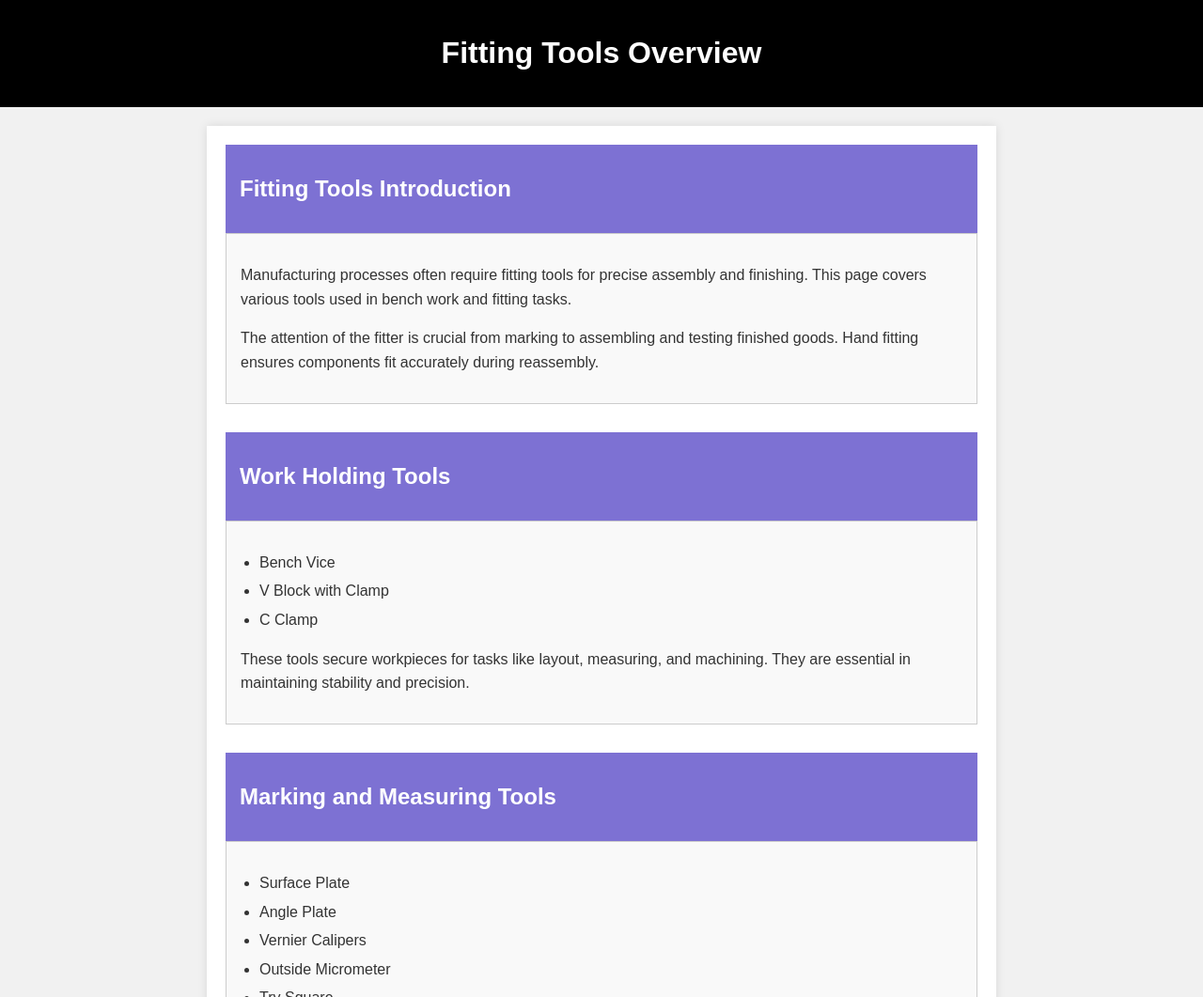
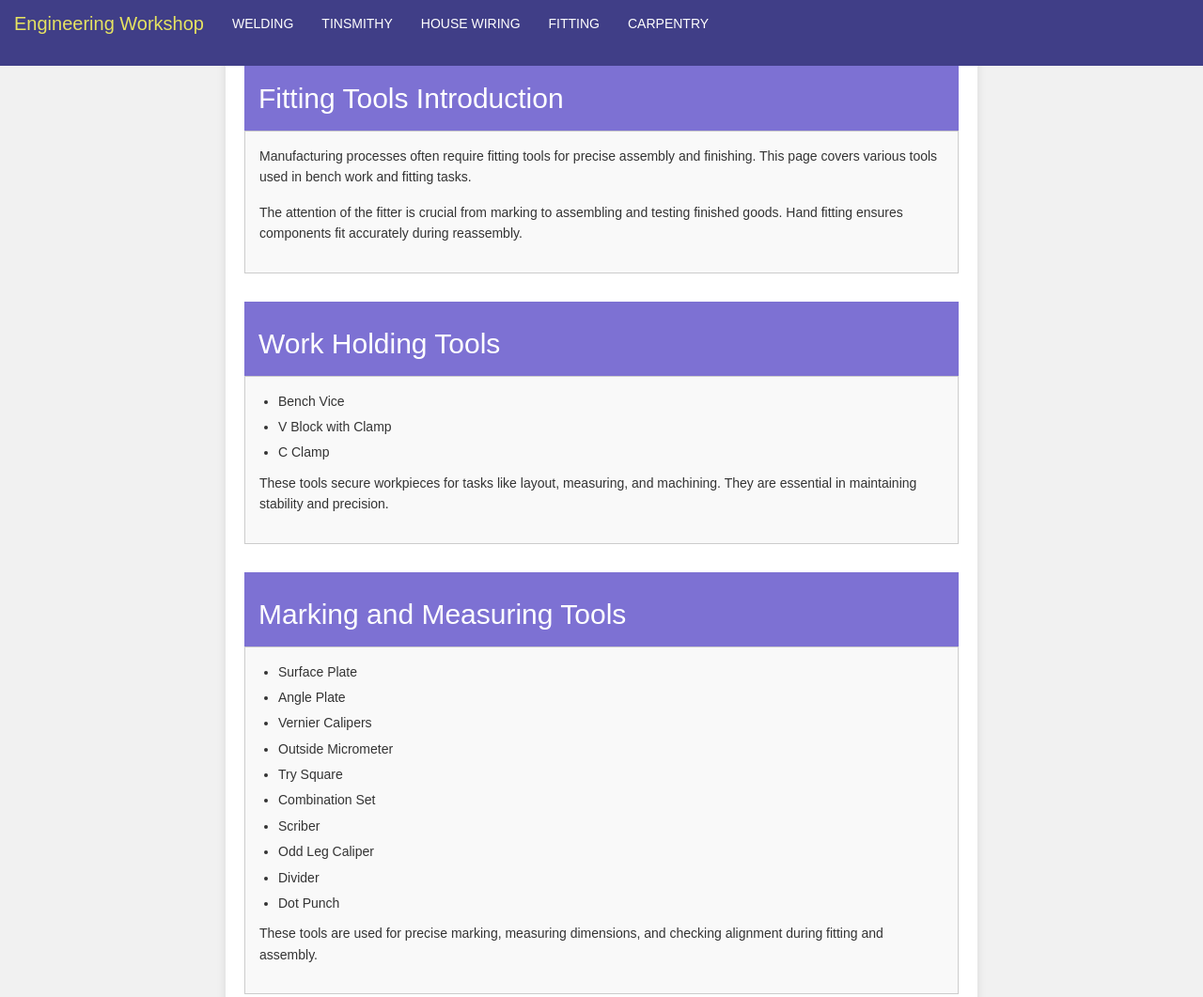
Before and after one commit to tejgit1/ews-glob, a plain HTML site: page Fitting.html in a window 1280 px wide. Shown: the top 1061 px of the page at 94% size. Drawn offline with nearby package versions, Linux system fonts and the light colour scheme.

Commit message:
Update Fitting.html

```diff
--- a/Fitting.html
+++ b/Fitting.html
@@ -4,6 +4,16 @@
     <meta charset="UTF-8" />
     <meta name="viewport" content="width=device-width, initial-scale=1.0" />
     <title>Fitting Tools Overview</title>
+        <!-- Bootstrap CSS -->
+        <link
+        rel="stylesheet"
+        href="https://maxcdn.bootstrapcdn.com/bootstrap/3.4.1/css/bootstrap.min.css"
+      />
+      <!-- Font Awesome CSS for icons -->
+      <link
+        rel="stylesheet"
+        href="https://cdnjs.cloudflare.com/ajax/libs/font-awesome/4.7.0/css/font-awesome.min.css"
+      />
     <style>
       body {
         font-family: Arial, sans-serif;
@@ -21,13 +31,46 @@
         text-align: center;
       }
 
+      .navbar-custom {
+        background-color: #403e87;
+        border: none;
+        border-radius: 0;
+        /* height: 60px; */
+      }
+
+      .navbar-custom .navbar-brand,
+      .navbar-custom .navbar-nav > li > a {
+        color: #ffffff;
+        font-size: 14px;
+      }
+
+      .navbar-brand.lead {
+        color: #e6e361;
+
+        font-size: 20px;
+      }
+      .navbar-custom .navbar-nav > li > a:hover {
+        color: #403e87;
+
+      }
+
+      .navbar-toggle .icon-bar {
+        background-color: #ffffff;
+      }
+
+      .navbar-header {
+        padding: 0px 0px; /* Adjust as needed */
+        /* height: 60px; */
+      }
+
       .container {
         max-width: 800px;
-        margin: 20px auto;
+        margin: 40px auto;
         padding: 20px;
         background-color: #fff;
         box-shadow: 0 0 10px rgba(0, 0, 0, 0.1);
       }
+
 
       h1,
       h2 {
@@ -69,9 +112,53 @@
     </style>
   </head>
   <body>
-    <header>
-      <h1>Fitting Tools Overview</h1>
-    </header>
+    <!-- Navbar -->
+    <nav class="navbar navbar-custom navbar-fixed-top">
+      <div class="container-fluid">
+        <div class="navbar-header">
+          <button
+            type="button"
+            class="navbar-toggle"
+            data-toggle="collapse"
+            data-target="#navbar-collapse"
+          >
+            <span class="icon-bar"></span>
+            <span class="icon-bar"></span>
+            <span class="icon-bar"></span>
+          </button>
+          <a class="navbar-brand lead" href="index.html">Engineering Workshop</a>
+        </div>
+        <div class="collapse navbar-collapse" id="navbar-collapse">
+          <ul class="nav navbar-nav lead">
+            <li>
+              <a href="Welding.html" target="_self" class="text-uppercase"
+                >Welding</a
+              >
+            </li>
+            <li>
+              <a href="Tinsmithy.html" target="_self" class="text-uppercase"
+                >Tinsmithy</a
+              >
+            </li>
+            <li>
+              <a href="Housewiring.html" target="_self" class="text-uppercase"
+                >House Wiring</a
+              >
+            </li>
+            <li>
+              <a href="Fitting.html" target="_self" class="text-uppercase"
+                >Fitting</a
+              >
+            </li>
+            <li>
+              <a href="Carpentry.html" target="_self" class="text-uppercase"
+                >Carpentry</a
+              >
+            </li>
+          </ul>
+        </div>
+      </div>
+    </nav>
 
     <div class="container">
       <div class="section">
@@ -192,5 +279,9 @@
         <a href="index.html" target="_self"> <p>Back</p></a>
       </div>
     </div>
+    <!-- jQuery -->
+<script src="https://ajax.googleapis.com/ajax/libs/jquery/3.5.1/jquery.min.js"></script>
+<!-- Bootstrap JS -->
+<script src="https://maxcdn.bootstrapcdn.com/bootstrap/3.4.1/js/bootstrap.min.js"></script>
   </body>
 </html>
```
